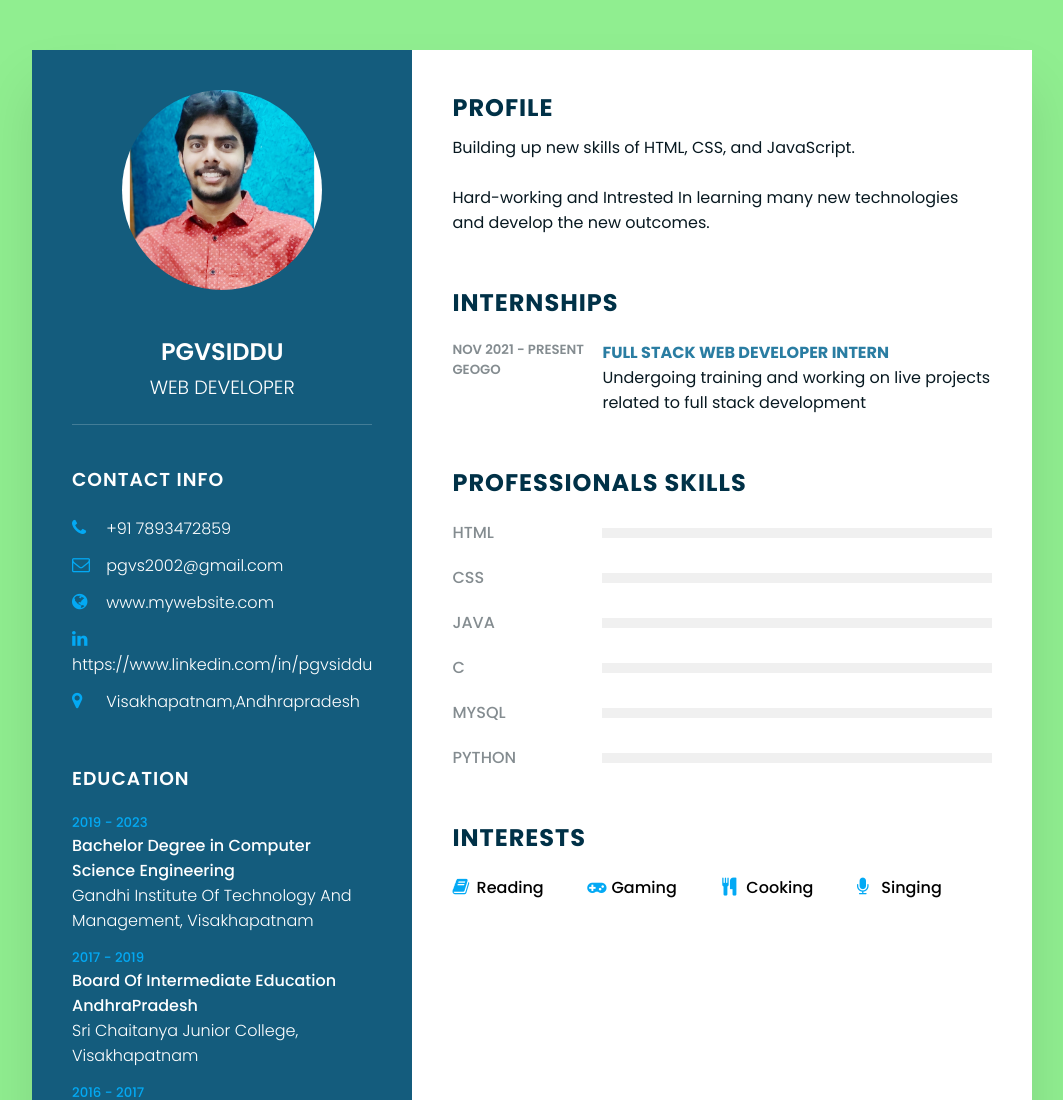
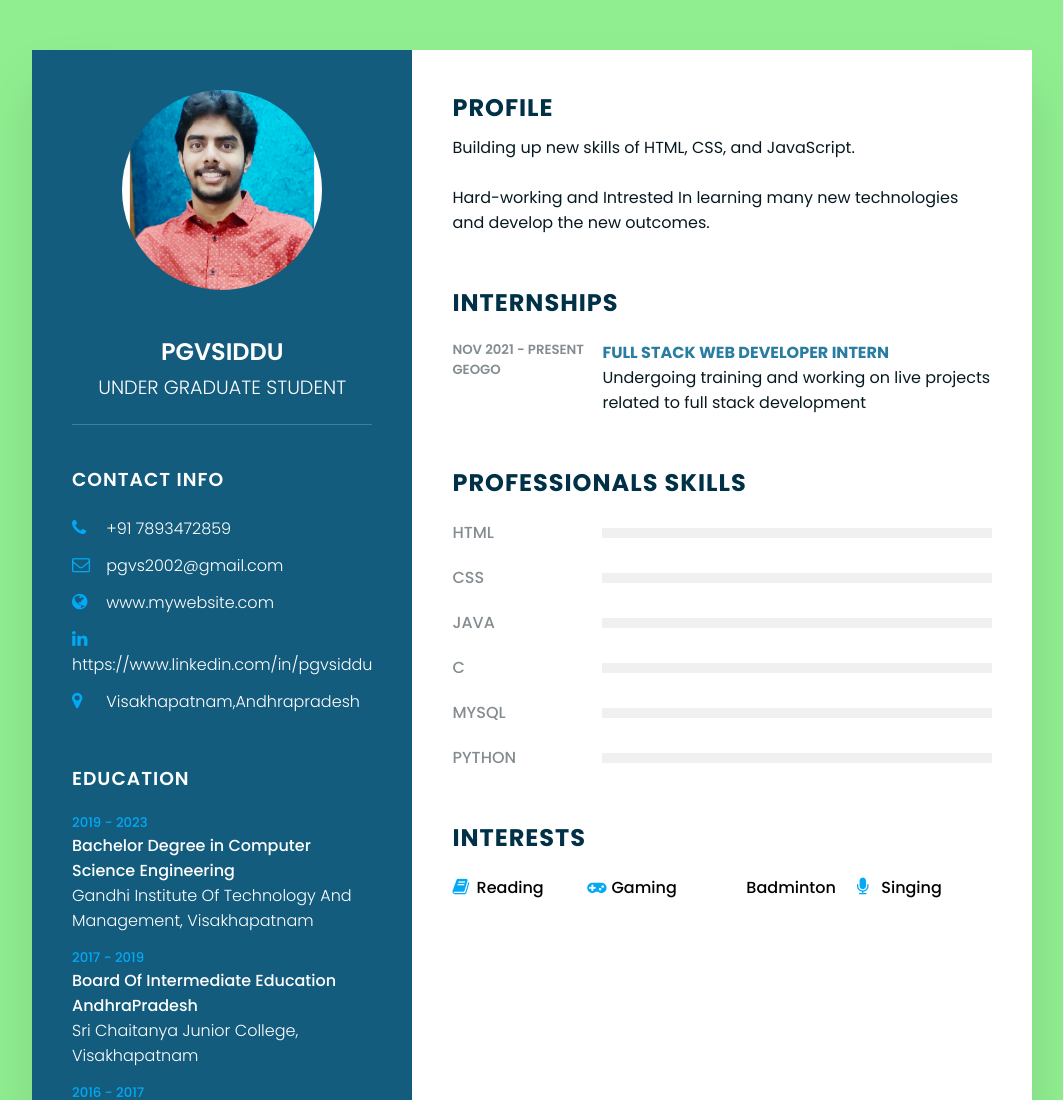
Before and after one commit to PGV-SIDDU/GEOGO-Internship, a plain HTML site: page index.html in a window 1280 px wide. Shown: the top 1100 px of the page, without its empty margins (108-1171 px from the left). Drawn offline with Linux system fonts and the light colour scheme.

Commit message:
Update index.html

```diff
--- a/index.html
+++ b/index.html
@@ -17,7 +17,7 @@
                 <img class="photo" src="my_photo.jpg">
             </div>
             <br>
-            <h2>PGVSIDDU <br><span>Web Developer</span> </h2>
+            <h2>PGVSIDDU <br><span>Under Graduate Student</span> </h2>
         </div>
 
         <div class="contactInfo">
@@ -148,7 +148,7 @@
             <ul>
                 <li><i class="fa fa-book" aria-hidden="true"></i> Reading</li>
                 <li><i class="fa fa-gamepad" aria-hidden="true"></i> Gaming</li>
-                <li><i class="fa fa-cutlery" aria-hidden="true"></i> Cooking</li>
+                <li><i class="fa fa-sport" aria-hidden="true"></i> Badminton</li>
                 <li><i class="fa fa-microphone" aria-hidden="true"></i> Singing</li>
             </ul>
         </div>
```
